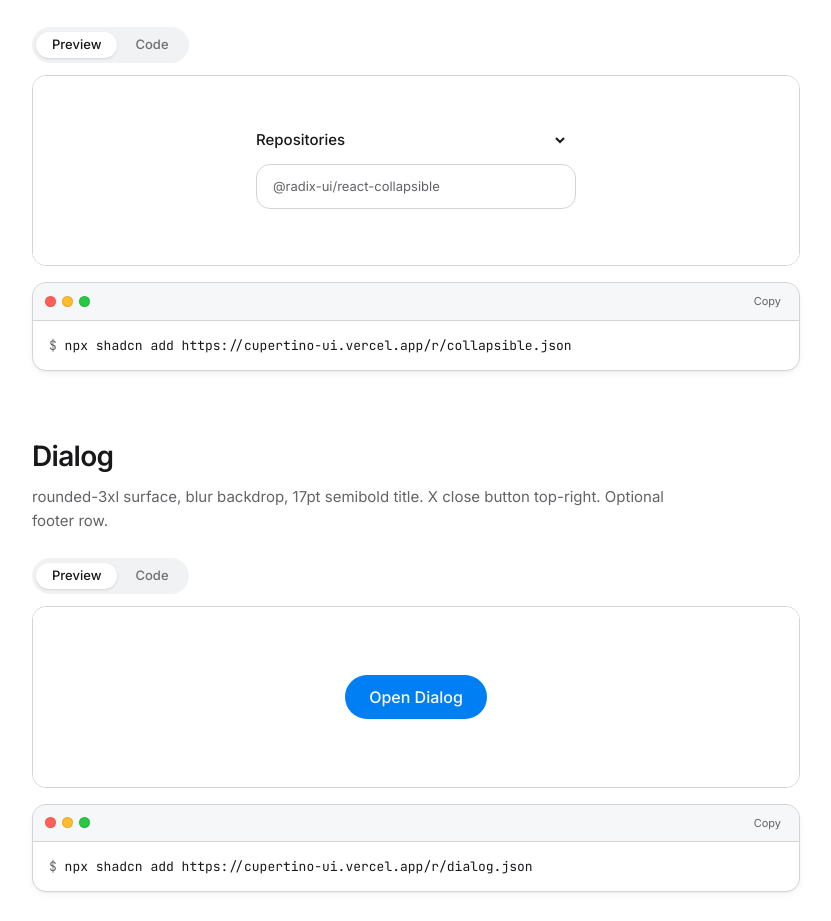
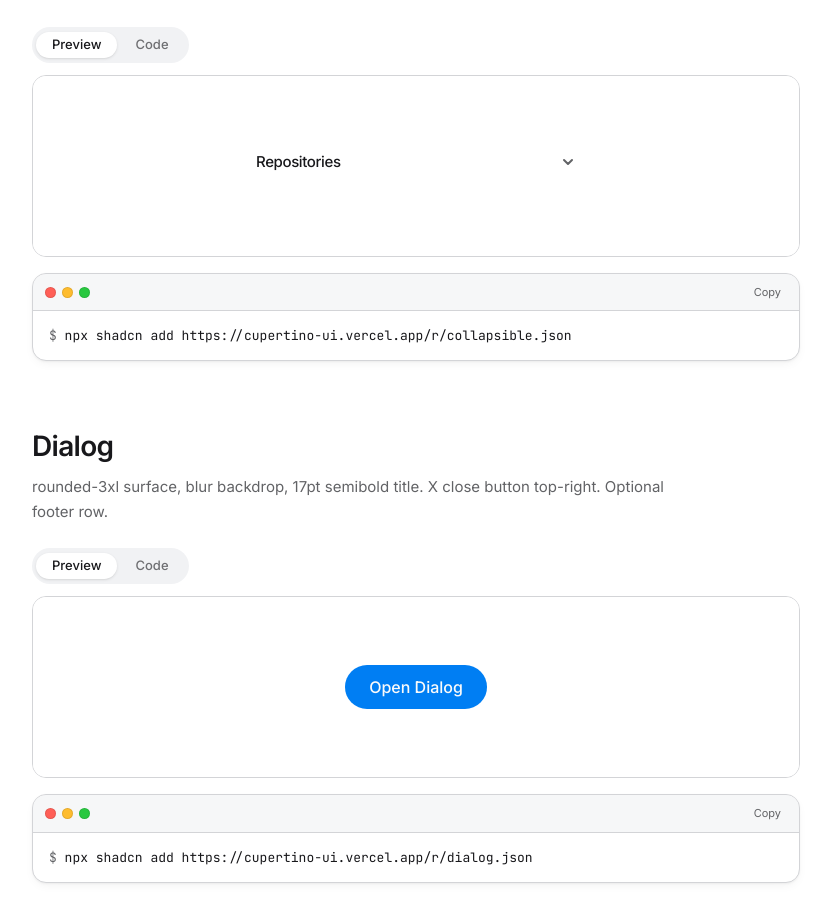
Before and after one commit to cupertino-ui/cupertino, a Next.js app: page /docs in a window 1280 px wide. Shown: the part 4388-5309 px from the top of the page, without its empty margins (344-1175 px from the left). Built offline with nearby package versions, Linux system fonts and the light colour scheme.

Commit message:
fix: style

```diff
--- a/app/docs/page.tsx
+++ b/app/docs/page.tsx
@@ -534,36 +534,45 @@ function CollapsibleDoc() {
       description="Headless expand/collapse primitive. Wire any trigger and content — pair with Button and the accordion pattern for a HIG feel."
       install="npx shadcn add https://cupertino-ui.vercel.app/r/collapsible.json"
       code={`import { Collapsible, CollapsibleTrigger, CollapsibleContent } from "@/components/ui/collapsible"
-import { Button } from "@/components/ui/button"
+import { ChevronDownIcon } from "lucide-react"
 
 <Collapsible>
-  <CollapsibleTrigger asChild>
-    <Button variant="outline">Toggle</Button>
+  <CollapsibleTrigger className="group flex w-full items-center justify-between">
+    <span>Repositories</span>
+    <ChevronDownIcon className="size-4 transition-transform group-data-[state=open]:rotate-180" />
   </CollapsibleTrigger>
-  <CollapsibleContent>Hidden content</CollapsibleContent>
+  <CollapsibleContent>
+    Hidden content
+  </CollapsibleContent>
 </Collapsible>`}
       preview={
         <Collapsible className="w-full max-w-xs space-y-2">
-          <div className="flex items-center justify-between">
-            <span className="text-[15px] font-medium">Repositories</span>
-            <CollapsibleTrigger asChild>
-              <Button variant="ghost" size="icon-sm">
-                <svg viewBox="0 0 16 16" fill="none" stroke="currentColor" strokeWidth="2" className="size-4">
+          <CollapsibleTrigger className="group/collapsible flex w-full items-center justify-between py-1.5 text-[15px] font-medium tracking-tight text-foreground outline-none transition-colors hover:text-foreground/80 focus-visible:rounded-md focus-visible:ring-3 focus-visible:ring-ring/50">
+            <span>Repositories</span>
+            <svg
+              viewBox="0 0 16 16"
+              fill="none"
+              stroke="currentColor"
+              strokeWidth="2"
+              strokeLinecap="round"
+              strokeLinejoin="round"
+              className="size-4 text-muted-foreground transition-transform duration-200 ease-out group-data-[state=open]/collapsible:rotate-180"
+            >
               <path d="M4 6l4 4 4-4" />
             </svg>
             <span className="sr-only">Toggle</span>
-              </Button>
           </CollapsibleTrigger>
-          </div>
+          <CollapsibleContent>
+            <div className="space-y-2 pt-1">
               <div className="rounded-xl border border-border px-4 py-3 text-[13px] text-muted-foreground">
                 @radix-ui/react-collapsible
               </div>
-          <CollapsibleContent className="space-y-2">
               <div className="rounded-xl border border-border px-4 py-3 text-[13px] text-muted-foreground">
                 @radix-ui/react-dialog
               </div>
               <div className="rounded-xl border border-border px-4 py-3 text-[13px] text-muted-foreground">
                 @radix-ui/react-dropdown-menu
+              </div>
             </div>
           </CollapsibleContent>
         </Collapsible>
```
Lines whose indentation alone changed are shown as unchanged.
